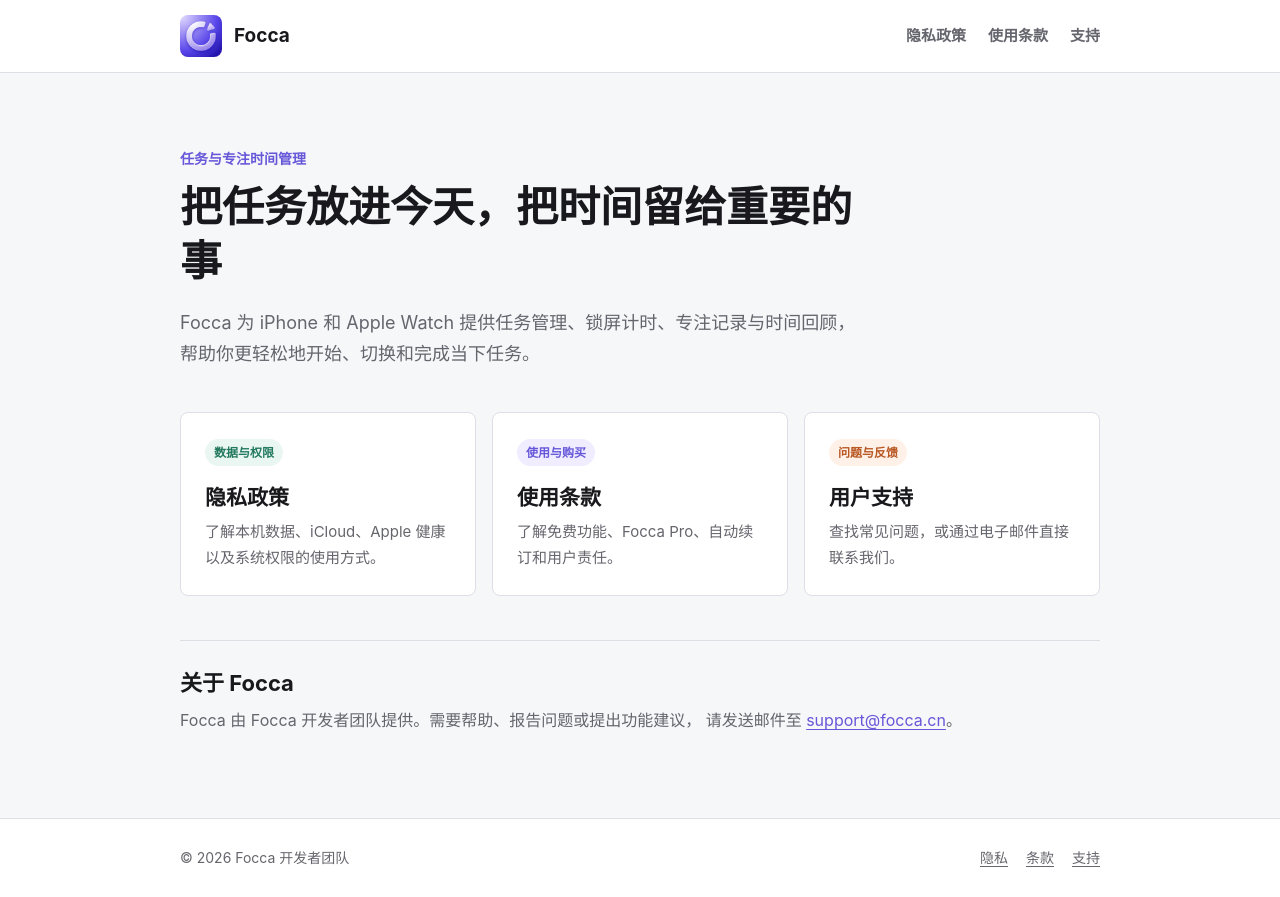
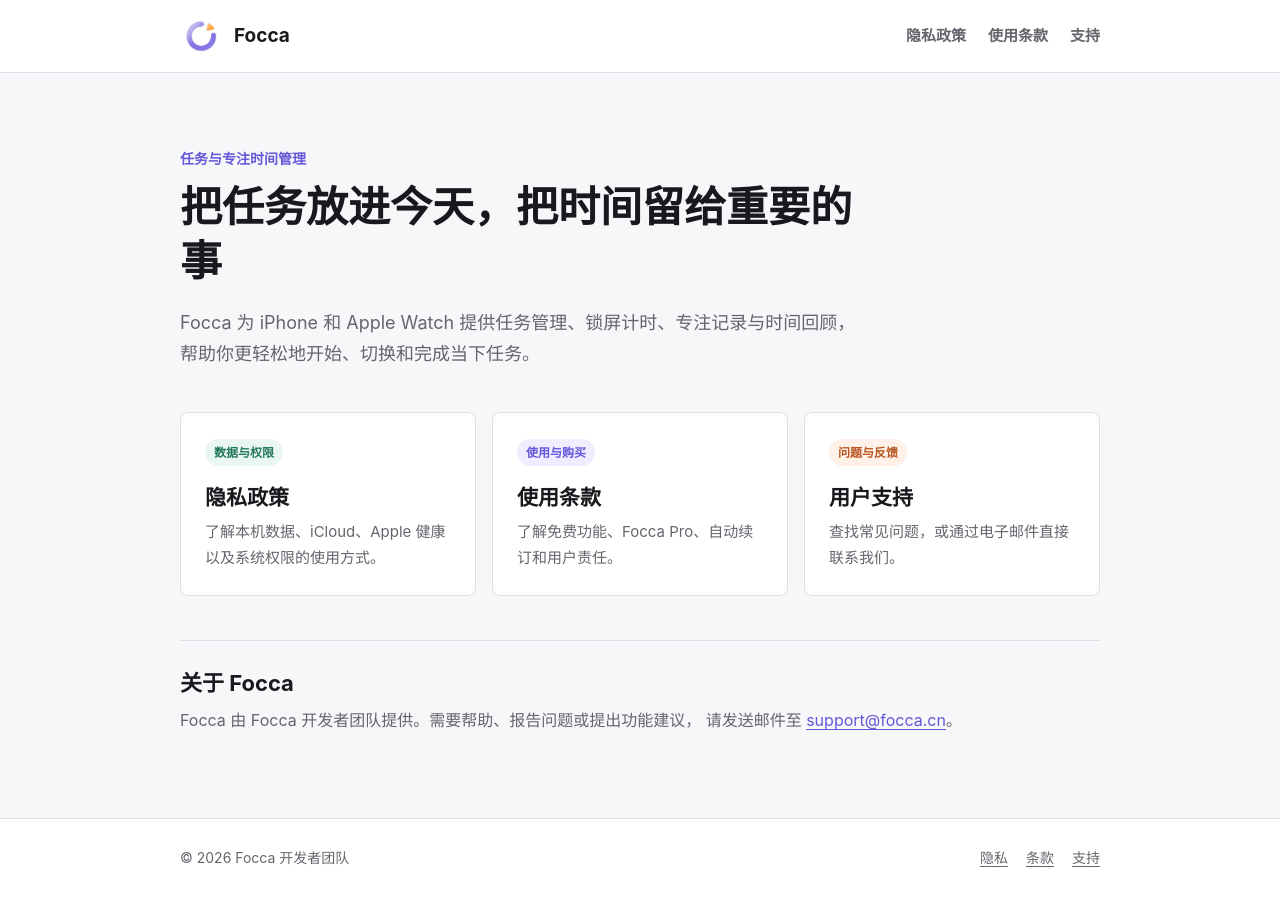
Before and after one commit to Erinining/focca-site, a plain HTML site: page index.html in a window 1280 px wide. Drawn offline with Linux system fonts and the light colour scheme.

Commit message:
Add files via upload
Use the new Focca website icon

```diff
--- a/index.html
+++ b/index.html
@@ -5,14 +5,14 @@
     <meta name="viewport" content="width=device-width, initial-scale=1">
     <meta name="description" content="Focca 是一款面向 Apple 设备的任务与专注时间管理工具。">
     <title>Focca - 任务与专注时间管理</title>
-    <link rel="icon" href="assets/focca-app-icon.png">
+    <link rel="icon" href="assets/focca-app-icon-v2.png">
     <link rel="stylesheet" href="styles.css">
 </head>
 <body>
     <header class="site-header">
         <div class="header-inner">
             <a class="brand" href="index.html">
-                <img src="assets/focca-app-icon.png" alt="">
+                <img src="assets/focca-app-icon-v2.png" alt="">
                 <span>Focca</span>
             </a>
             <nav class="site-nav" aria-label="主要导航">
```
Also changed, not shown: privacy.html (+2 -2 lines), support.html (+2 -2 lines), terms.html (+2 -2 lines).
